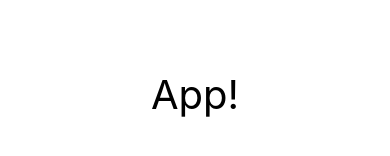
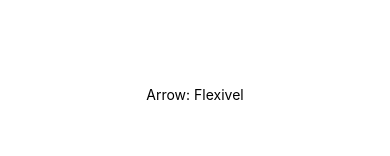
Before and after one commit to plazari15/exercicios-react, a React Native app: screen / in a window 390 px wide. Shown: the part 328-484 px from the top of the page. Built offline with nearby package versions, Linux system fonts and the light colour scheme.

Commit message:
Aula criando um componente e mostrando as diversas variações

```diff
--- a/index.js
+++ b/index.js
@@ -3,7 +3,7 @@
  */
 
 import {AppRegistry} from 'react-native';
-import App from './App';
+import App from './src/App';
 import {name as appName} from './app.json';
 
 AppRegistry.registerComponent(appName, () => App);
--- a/App.js
+++ b/src/App.js
@@ -1,11 +1,12 @@
 import React, { Component } from 'react';
 import { View, Text, StyleSheet } from 'react-native';
+import Simples from './componentes/Simples';
 
 export default class App extends Component {
 	render() {
 		return (
 			<View style={styles.container}>
-				<Text style={styles.f20}>App!</Text>
+				<Simples texto='Flexivel' />
 			</View>
 		)
 	}
--- /dev/null
+++ b/src/componentes/Simples.js
@@ -0,0 +1,43 @@
+/**
+ * Este será um componente baseado em função
+ */
+
+import React from 'react';
+import { View, Text } from 'react-native';
+
+// export default function(props) {
+//     return <Text>{props.texto}</Text>
+// }
+
+/**
+ * Arrow Function
+ */
+export default (props) => {
+    return <Text>Arrow: {props.texto}</Text>
+}
+
+// export default props => {
+//     return <Text>Arrow: {props.texto}</Text>
+// }
+
+// export default props =>
+//     <Text>Arrow: {props.texto}</Text>
+
+// export default props =>
+//     <View>
+//         <Text>Arrow: {props.texto}</Text>
+//         <Text>Arrow: {props.texto}</Text>
+//     </View>
+
+// export default props => [
+//     <Text>Arrow: {props.texto}</Text>,
+//     <Text>Arrow: {props.texto}</Text>
+// ]
+
+
+// export default props => {
+//     return [
+//         <Text>Arrow: {props.texto}</Text>,
+//         <Text>Arrow: {props.texto}</Text>
+//     ]
+// }
```
